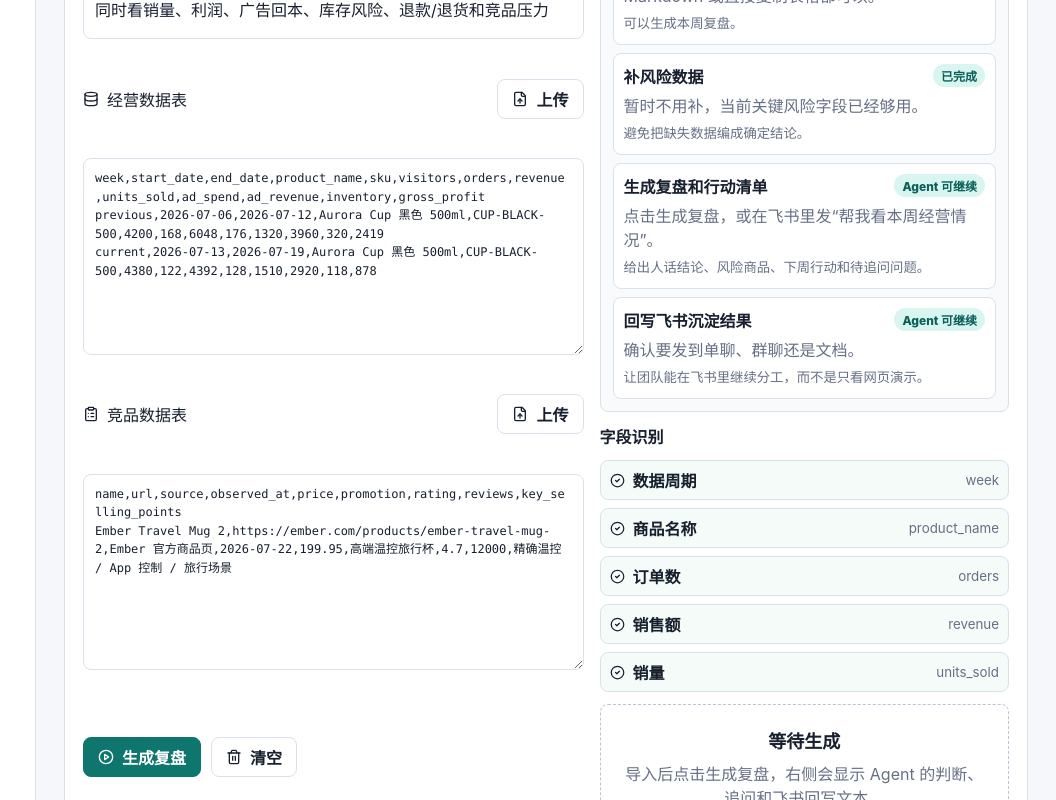
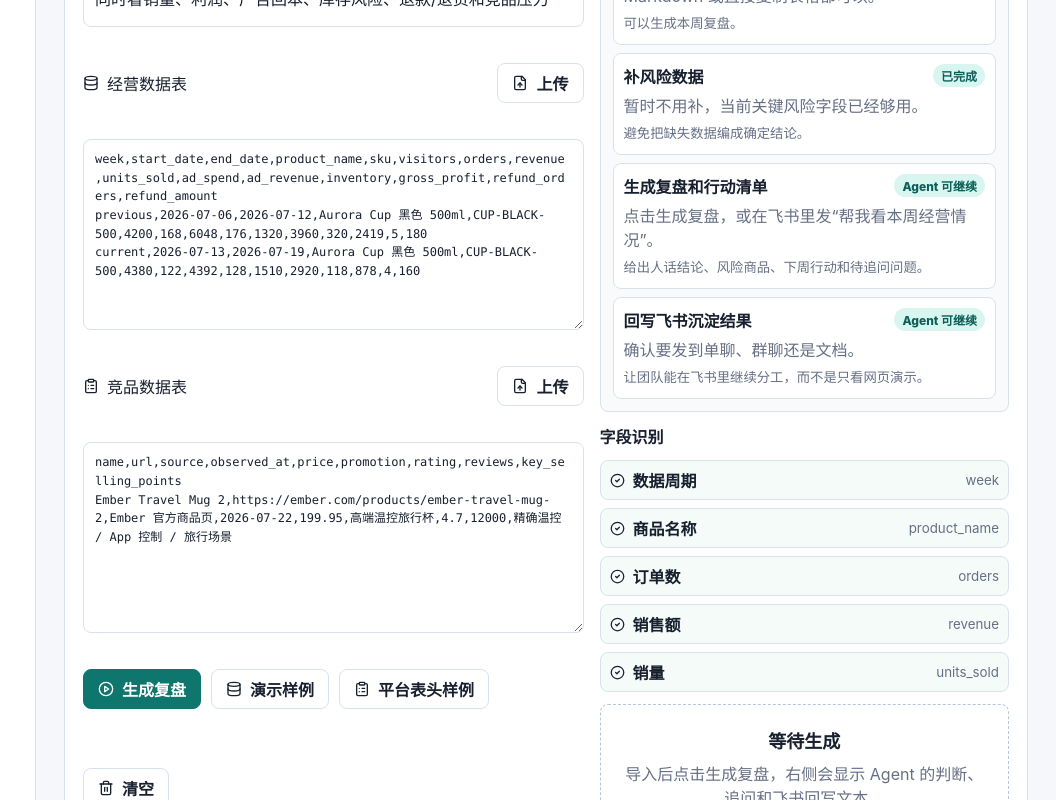
Before and after one commit to misscerasis-tech/A-group--agent, a Next.js app: page /agent in a window 1280 px wide. Shown: the part 700-1500 px from the top of the page, without its empty margins (224-1280 px from the left). Built offline with nearby package versions, Linux system fonts and the light colour scheme.

Commit message:
feat: add import workbench sample loaders

```diff
--- a/src/app/agent/data-import-panel.tsx
+++ b/src/app/agent/data-import-panel.tsx
@@ -17,9 +17,15 @@ import { buildBeginnerWorkSession } from "../../lib/ecommerce-agent/work-session
 import { formatEcommerceAnalysisForFeishu } from "../../lib/integrations/feishu/agent-reply";
 
 const starterMetricsCsv = [
-  "week,start_date,end_date,product_name,sku,visitors,orders,revenue,units_sold,ad_spend,ad_revenue,inventory,gross_profit",
-  "previous,2026-07-06,2026-07-12,Aurora Cup 黑色 500ml,CUP-BLACK-500,4200,168,6048,176,1320,3960,320,2419",
-  "current,2026-07-13,2026-07-19,Aurora Cup 黑色 500ml,CUP-BLACK-500,4380,122,4392,128,1510,2920,118,878",
+  "week,start_date,end_date,product_name,sku,visitors,orders,revenue,units_sold,ad_spend,ad_revenue,inventory,gross_profit,refund_orders,refund_amount",
+  "previous,2026-07-06,2026-07-12,Aurora Cup 黑色 500ml,CUP-BLACK-500,4200,168,6048,176,1320,3960,320,2419,5,180",
+  "current,2026-07-13,2026-07-19,Aurora Cup 黑色 500ml,CUP-BLACK-500,4380,122,4392,128,1510,2920,118,878,4,160",
+].join("\n");
+
+const platformHeaderMetricsTable = [
+  "周期,商品名称,商家编码,商品访客数,支付买家数,商品支付金额,支付商品件数,消耗,直接成交金额,可售件数,成本金额,毛利额,退款成功单数,退款成功金额",
+  "上周,Aurora Cup 黑色 500ml,CUP-BLACK-500,4200,168,6048,176,1320,3960,320,3629,2419,5,180",
+  "本周,Aurora Cup 黑色 500ml,CUP-BLACK-500,4380,122,4392,128,1510,2920,118,3514,878,4,160",
 ].join("\n");
 
 const starterCompetitorCsv = [
@@ -79,6 +85,35 @@ export function DataImportPanel() {
   const [competitorCsv, setCompetitorCsv] = useState(starterCompetitorCsv);
   const [hasRun, setHasRun] = useState(false);
   const [hasLoadedDraft, setHasLoadedDraft] = useState(false);
+
+  function loadStarterSample() {
+    setStoreName("Aurora Cup 独立站");
+    setPlatform("Shopify");
+    setMarket("美国");
+    setCategory("智能温控/温显旅行杯");
+    setGoal(defaultStoreGoal);
+    setMetricsCsv(starterMetricsCsv);
+    setCompetitorCsv(starterCompetitorCsv);
+    setHasRun(false);
+  }
+
+  function loadPlatformHeaderSample() {
+    setStoreName("平台导出表测试店");
+    setPlatform("抖音电商 / 淘系 / Amazon 均可替换");
+    setMarket("待确认市场");
+    setCategory("待确认类目");
+    setGoal(defaultStoreGoal);
+    setMetricsCsv(platformHeaderMetricsTable);
+    setCompetitorCsv(starterCompetitorCsv);
+    setHasRun(false);
+  }
+
+  function clearImportDraft() {
+    setMetricsCsv("");
+    setCompetitorCsv("");
+    setHasRun(false);
+    window.localStorage.removeItem(importDraftStorageKey);
+  }
 
   useEffect(() => {
     try {
@@ -244,15 +279,18 @@ export function DataImportPanel() {
               <PlayCircle size={16} aria-hidden="true" />
               生成复盘
             </button>
+            <button className="button secondary" type="button" onClick={loadStarterSample}>
+              <Database size={16} aria-hidden="true" />
+              演示样例
+            </button>
+            <button className="button secondary" type="button" onClick={loadPlatformHeaderSample}>
+              <ClipboardList size={16} aria-hidden="true" />
+              平台表头样例
+            </button>
             <button
               className="button secondary"
               type="button"
-              onClick={() => {
-                setMetricsCsv("");
-                setCompetitorCsv("");
-                setHasRun(false);
-                window.localStorage.removeItem(importDraftStorageKey);
-              }}
+              onClick={clearImportDraft}
             >
               <Trash2 size={16} aria-hidden="true" />
               清空
--- a/src/app/globals.css
+++ b/src/app/globals.css
@@ -637,6 +637,7 @@ textarea {
 }
 
 .button-row {
+  flex-wrap: wrap;
   justify-content: flex-start;
 }
 
```
